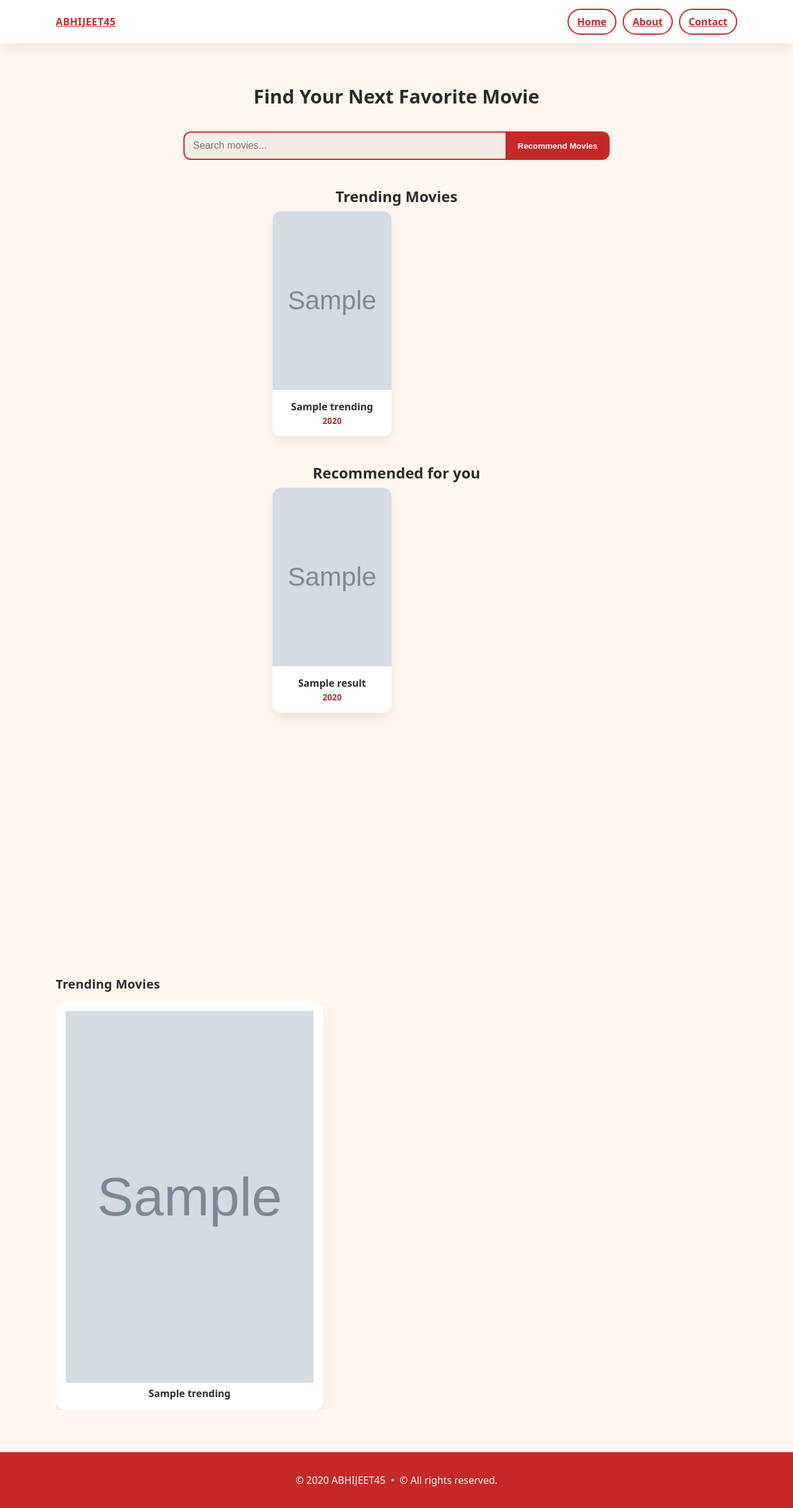
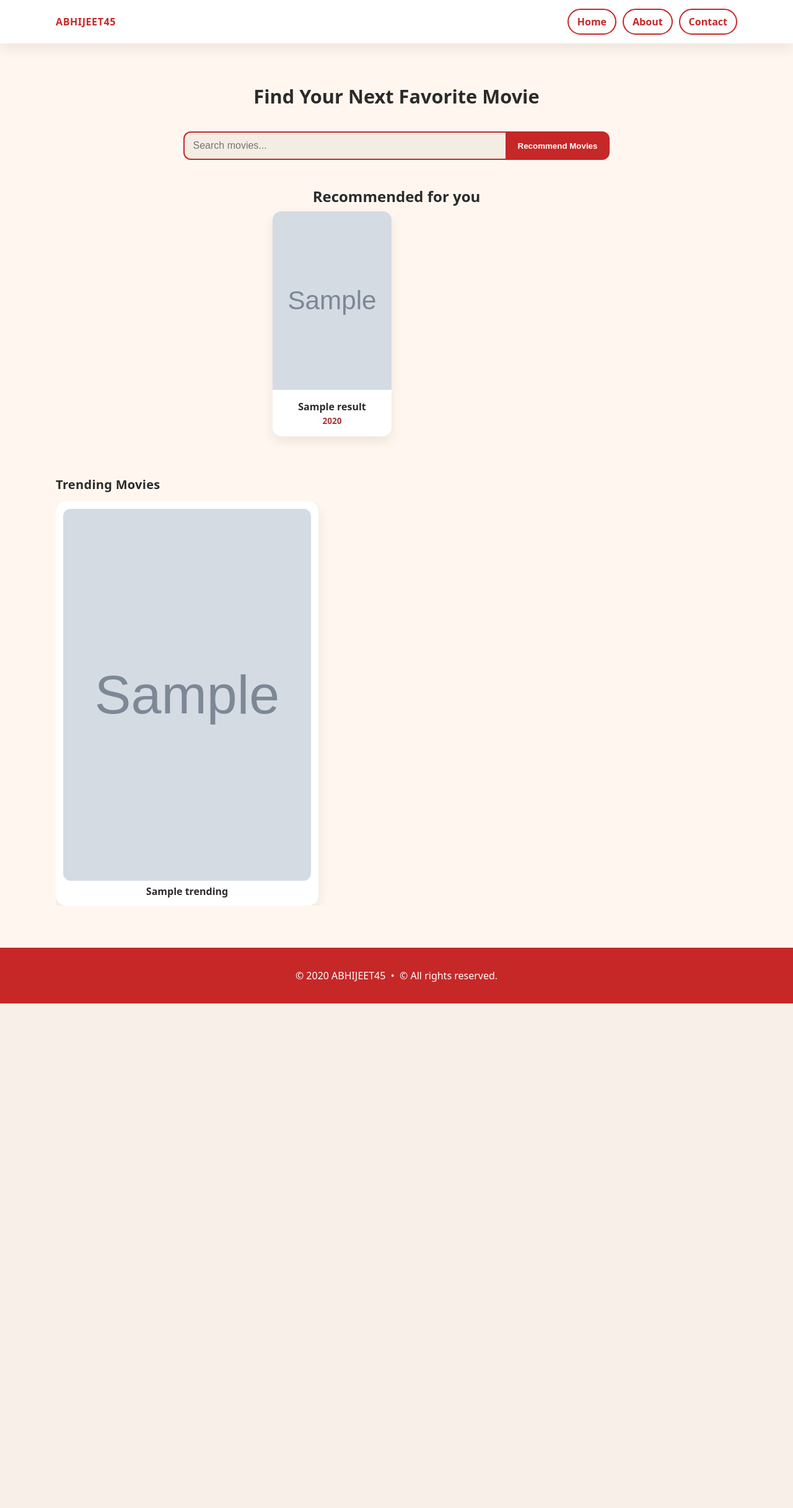
Before and after one commit to abhithombare45/Movie-Recommender-System, a Flask app: template templates/index.html in a window 1280 px wide. Shown: the whole page at 62% size. After the commit the page ends 1619 px from the top, so only its background shows below. Run offline with Flask 3, Linux system fonts and the light colour scheme; the template is opened without the code that fills it: most values are stand-ins (such as "Sample title", 1, 10 or a date in 2020); grey boxes marked "Sample" are stand-in pictures; parts of the project's set-up code (start-up, migrations or seed data) failed here and were passed over.

Commit message:
Auto COMMIT on React Tut Project

```diff
--- a/static/css/styles.css
+++ b/static/css/styles.css
@@ -310,3 +310,76 @@
   padding: 18px 0;
   text-align: center;
 }
+
+
+/* additional changes for slider trending poster */
+
+:root {
+  --beige: #f4ede4;
+  --beige-2: #fff7ef;
+  --red: #c62828;
+  --red-dark: #8b1e1e;
+  --ink: #2b2b2b;
+  --white: #ffffff;
+  --shadow: 0 8px 20px rgba(0, 0, 0, 0.08);
+}
+
+a {
+  text-decoration: none;
+  /* Remove underline globally */
+  color: inherit;
+  /* Inherit color for consistency */
+}
+
+.brand {
+  font-weight: 800;
+  color: var(--red);
+  letter-spacing: 0.6px;
+  text-decoration: none;
+  /* no underline */
+}
+
+.nav-actions a {
+  text-decoration: none;
+  /* no underline for nav buttons */
+}
+
+.ghost-btn {
+  background: transparent;
+  border: 2px solid var(--red);
+  color: var(--red);
+  font-weight: 700;
+  padding: 8px 14px;
+  border-radius: 999px;
+  cursor: pointer;
+  transition: transform 160ms ease, background 160ms ease, color 160ms ease;
+  text-decoration: none;
+}
+
+.ghost-btn:hover {
+  background: var(--red);
+  color: var(--white);
+  transform: translateY(-1px) scale(1.03);
+}
+
+/* Slider */
+.slider-section {
+  padding: 40px 0 68px;
+  /* reduced from 400px */
+}
+
+.card {
+  min-width: 220px;
+  background: var(--white);
+  border-radius: 16px;
+  box-shadow: var(--shadow);
+  padding: 12px;
+  text-align: center;
+}
+
+.card img.poster {
+  width: 100%;
+  aspect-ratio: 2/3;
+  border-radius: 12px;
+  margin-bottom: 6px;
+}
--- a/templates/index.html
+++ b/templates/index.html
@@ -16,38 +16,6 @@
       <button class="cta" type="submit" id="recommendBtn"><strong>Recommend Movies</strong></button>
     </form>
 
-    <!-- {% if results %}
-      <div class="results">
-        <h2 class="section-title">Recommended</h2>
-        <div class="chips">
-          {% for r in results %}
-            {{ movie_chip(r) }}
-          {% endfor %}
-        </div>
-      </div>
-    {% endif %} -->
-
-    <!-- Adding poster for Trending movies on TMDB  -->
-    <section class="trending">
-      <h2 class="rec-heading">Trending Movies</h2>
-      <div class="movie-grid">
-        {% for m in trending %}
-        <article class="movie-card">
-          {% if m.poster %}
-          <img src="{{ m.poster }}" alt="{{ m.title }}" class="poster">
-          {% else %}
-          <div class="poster placeholder" aria-label="No poster">🎬</div>
-          {% endif %}
-          <div class="movie-meta">
-            <h3 class="movie-title">{{ m.title }}</h3>
-            <p class="movie-year">{{ m.year }}</p>
-          </div>
-        </article>
-        {% endfor %}
-      </div>
-    </section>
-
-
     {% if results %}
     <section class="recommendations">
       <h2 class="rec-heading">Recommended for you</h2>
@@ -58,20 +26,7 @@
           <img src="{{ m.poster }}" alt="{{ m.title }}" class="poster">
           {% else %}
           <div class="poster placeholder" aria-label="No poster">🎬</div>
-          <!-- <img src="{{ url_for('static', filename='./../../assets/icons/placeholder2.jpg') }}" alt="No poster available"
-            class="poster placeholder"> -->
           {% endif %}
-
-          <!-- if poster NA   -->
-          <!-- {% if m.poster %}
-          <img src="{{ m.poster }}" alt="{{ m.title }}" class="poster">
-          {% else %}
-          <img src="{{ url_for('static', filename='./../../static/icons/placeholder2.jpg') }}" alt="No poster available"
-            class="poster placeholder">
-          {% endif %} -->
-          <!-- if poster NA   -->
-
-
           <div class="movie-meta">
             <h3 class="movie-title">{{ m.title }}</h3>
             <p class="movie-year">{{ m.year }}</p>
@@ -85,9 +40,6 @@
     </section>
     {% endif %}
 
-
-
-
   </div>
 </section>
 {% endblock %}
```
